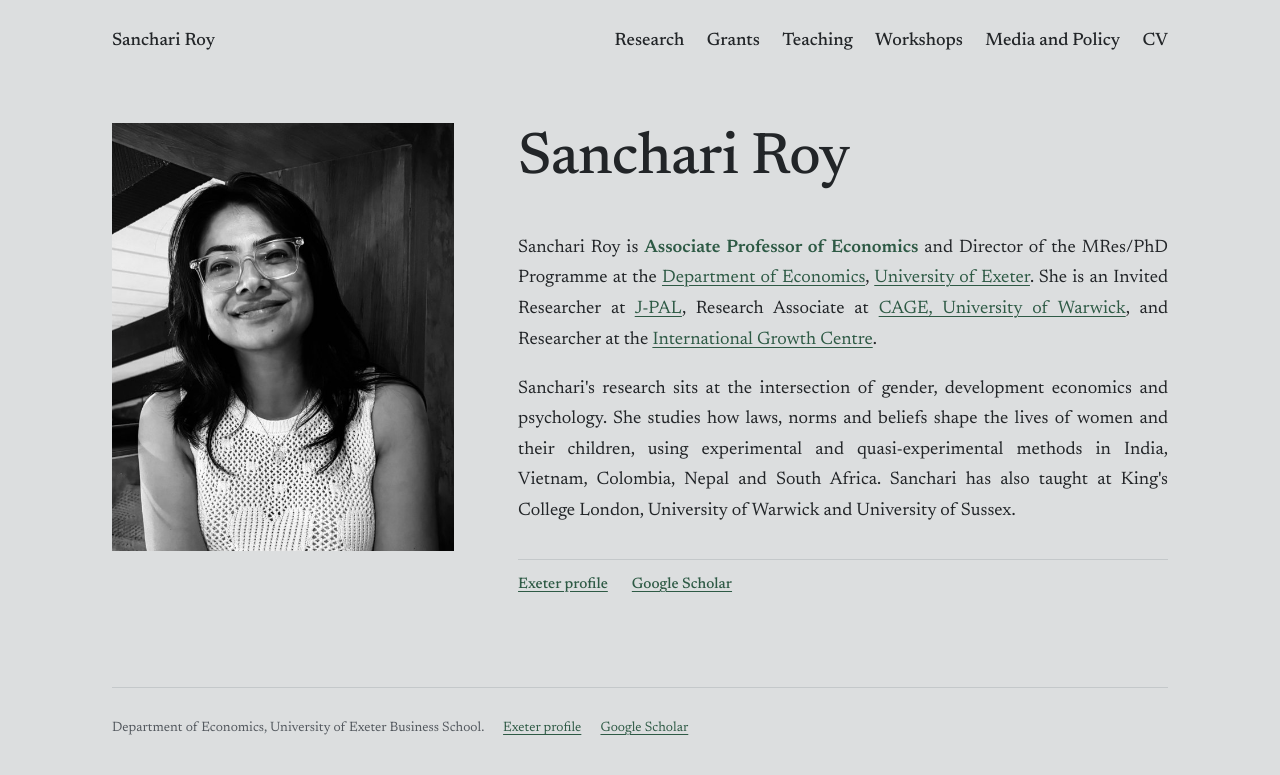
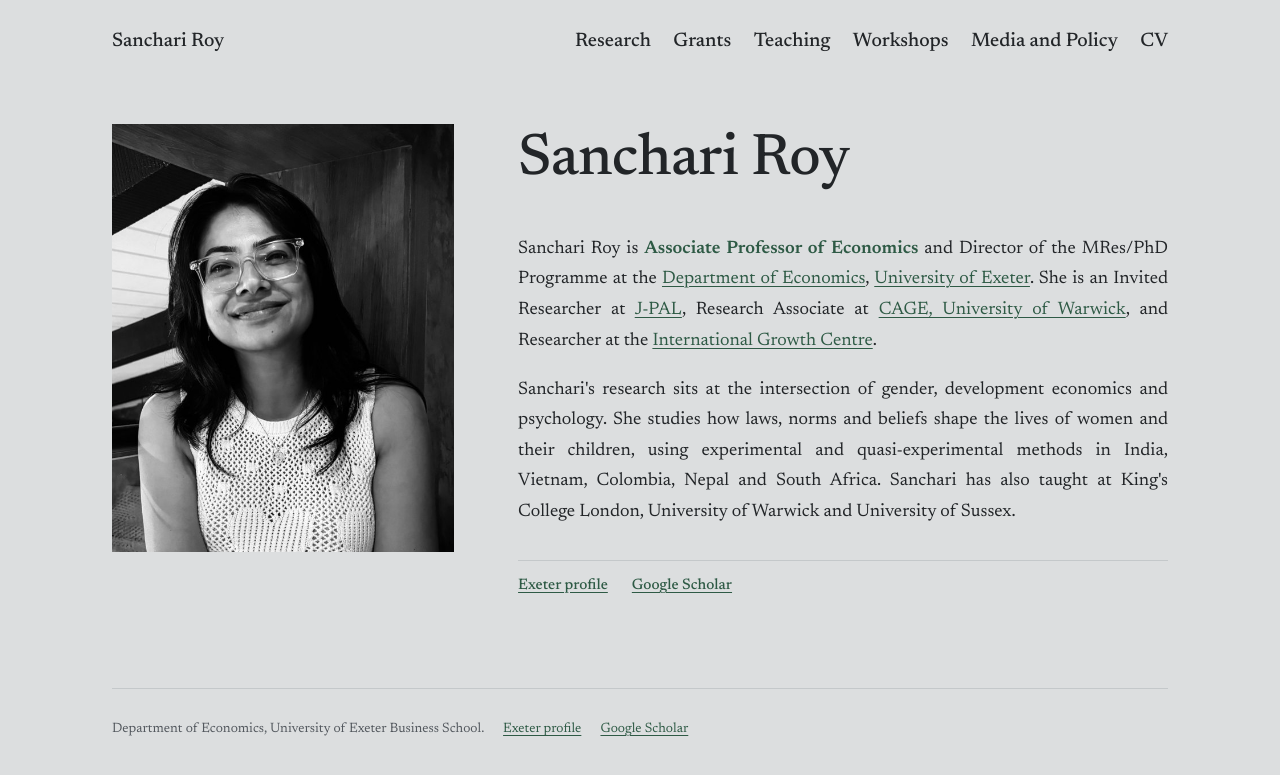
Before and after one commit to sanchariroym/sanchariroym.github.io, a Jekyll site: the page built from index.md, in a window 1280 px wide. Shown: the top 775 px of the page. Built offline with Jekyll 4.4.1, drawn with Linux system fonts in a browser that asks for light colours.

Commit message:
Slightly larger top menu
Co-Authored-By: Claude Opus 5.5 <noreply@anthropic.com>
Claude-Session: https://claude.ai/code/session_01BVddaAtzbXtbz8eDZN5RwJ

```diff
--- a/assets/css/style.css
+++ b/assets/css/style.css
@@ -28,7 +28,7 @@ a:focus-visible { outline: 2px solid var(--accent); outline-offset: 3px; }
 .page { max-width: 72rem; margin: 0 auto; padding: 2rem clamp(1rem, 4vw, 3rem) 3rem; }
 
 /* Header */
-.site-header { display: flex; justify-content: space-between; align-items: baseline; flex-wrap: wrap; gap: 0.5rem 2rem; font: 500 1.12rem var(--display); }
+.site-header { display: flex; justify-content: space-between; align-items: baseline; flex-wrap: wrap; gap: 0.5rem 2rem; font: 500 1.22rem var(--display); }
 .mark { font-weight: 500; color: var(--ink); text-decoration: none; }
 .site-header nav { display: flex; flex-wrap: wrap; gap: 0.35rem 1.4rem; }
 .site-header nav a { color: var(--ink); text-decoration: none; border-bottom: 1px solid transparent; }
```
